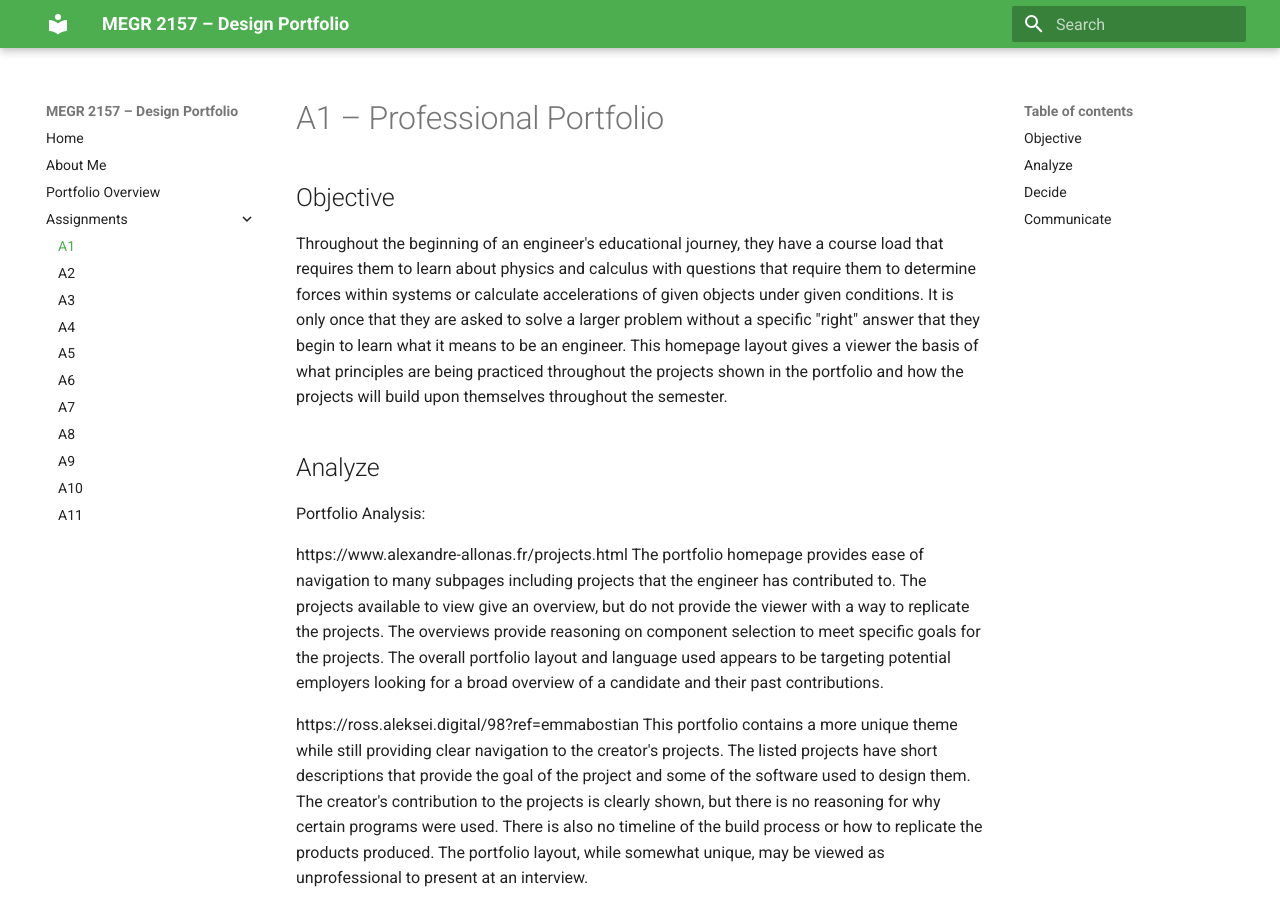
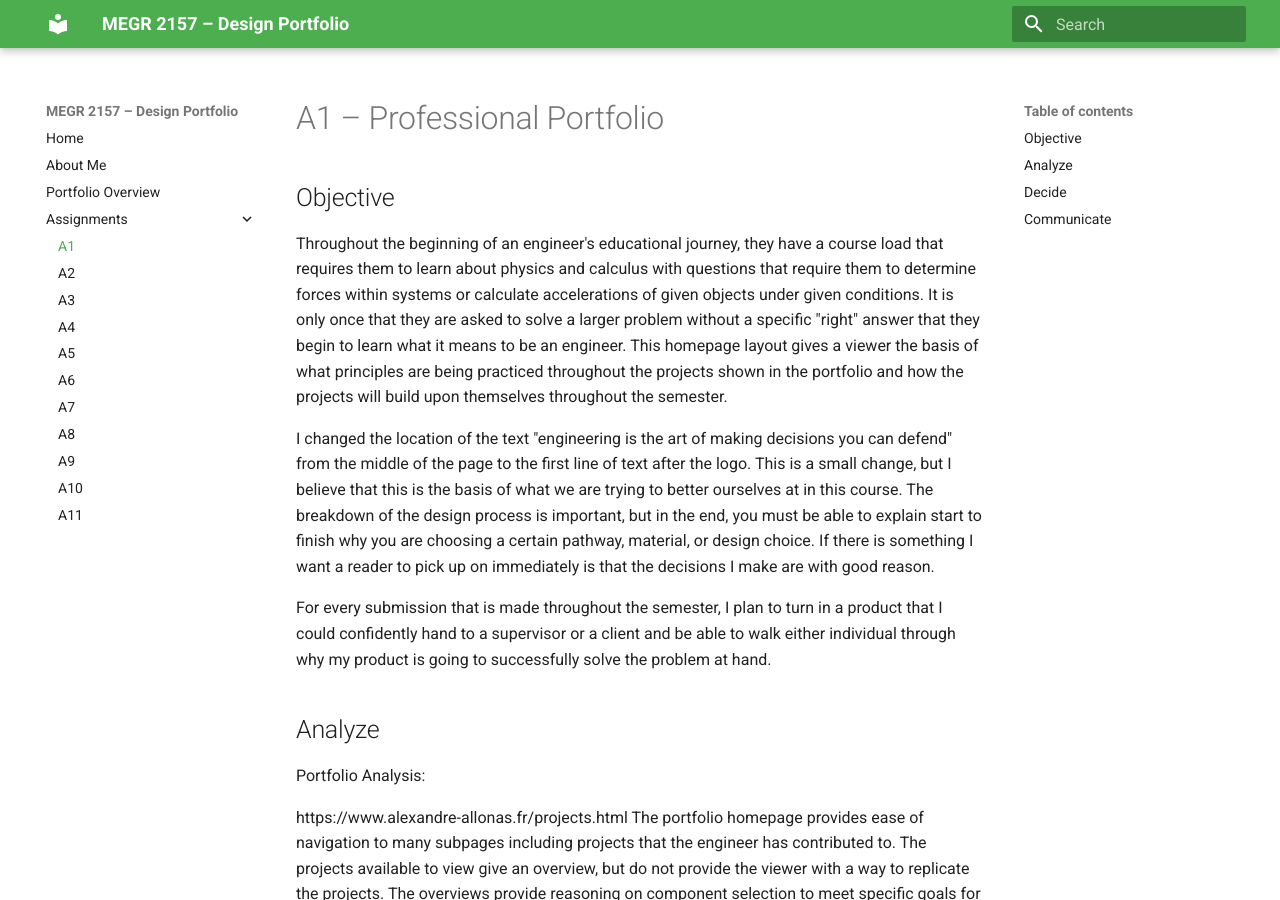
Before and after one commit to Taylor-Rockefeller-Portfolio/megr2157-portfolio, an MkDocs documentation site: the page built from docs/assignments/A01/index.md, in a window 1280 px wide and 900 px high. Built offline with MkDocs 1.6.1 and Material for MkDocs 9.7.7, drawn with Linux system fonts in a browser that asks for light colours.

Commit message:
Update index.md

```diff
--- a/docs/assignments/A01/index.md
+++ b/docs/assignments/A01/index.md
@@ -2,6 +2,10 @@
 
 ## Objective
 Throughout the beginning of an engineer's educational journey, they have a course load that requires them to learn about physics and calculus with questions that require them to determine forces within systems or calculate accelerations of given objects under given conditions. It is only once that they are asked to solve a larger problem without a specific "right" answer that they begin to learn what it means to be an engineer. This homepage layout gives a viewer the basis of what principles are being practiced throughout the projects shown in the portfolio and how the projects will build upon themselves throughout the semester.
+
+I changed the location of the text "engineering is the art of making decisions you can defend" from the middle of the page to the first line of text after the logo. This is a small change, but I believe that this is the basis of what we are trying to better ourselves at in this course. The breakdown of the design process is important, but in the end, you must be able to explain start to finish why you are choosing a certain pathway, material, or design choice. If there is something I want a reader to pick up on immediately is that the decisions I make are with good reason.
+
+For every submission that is made throughout the semester, I plan to turn in a product that I could confidently hand to a supervisor or a client and be able to walk either individual through why my product is going to successfully solve the problem at hand.
 
 ## Analyze
 Portfolio Analysis:
```
